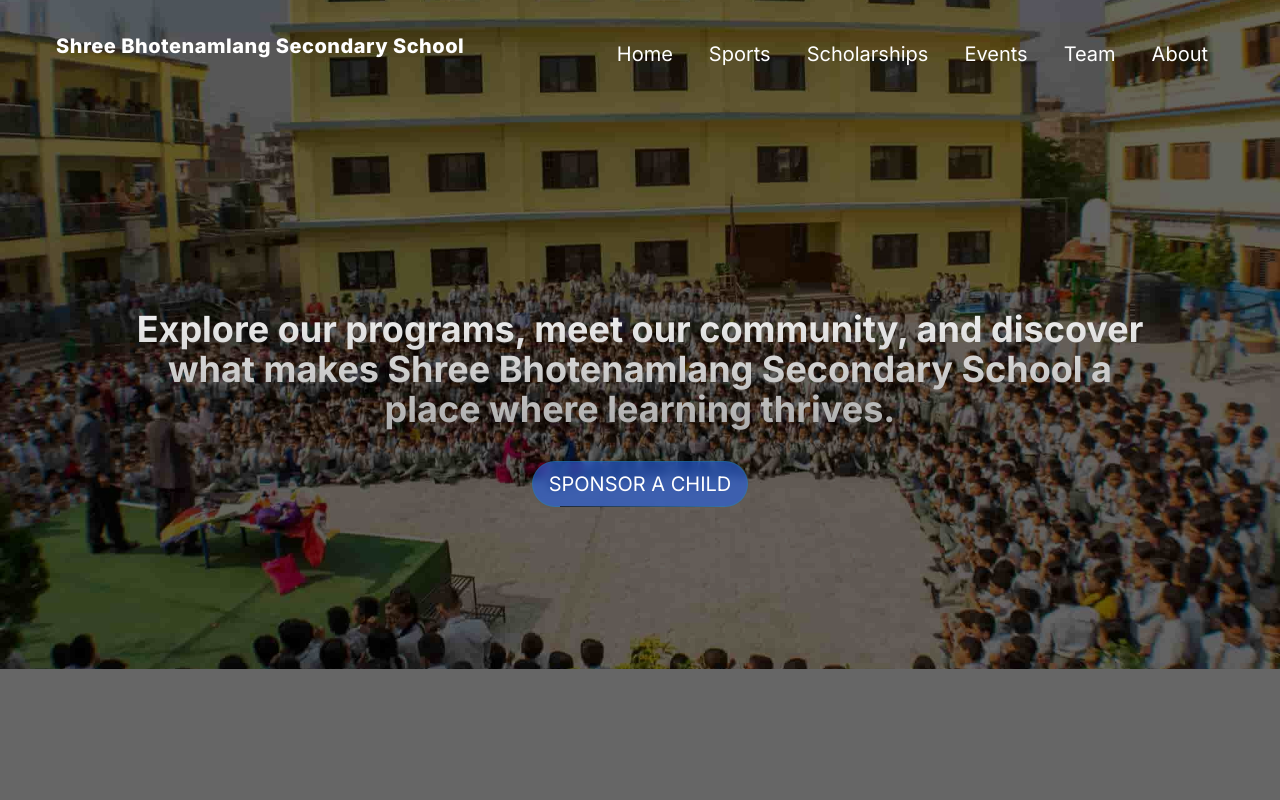
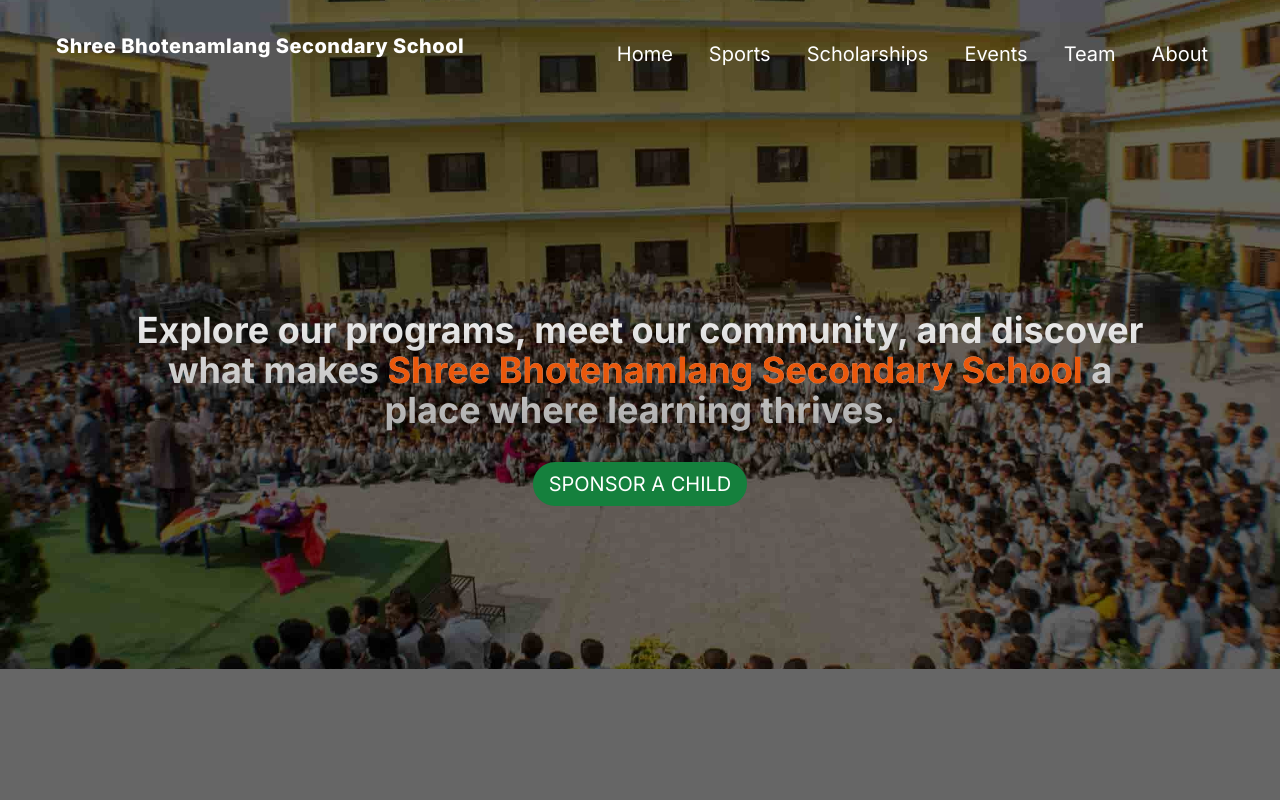
Before and after one commit to devhimal/shree-bhotenamlang-secondary-school, a Next.js app: page / in a window 1280 px wide. Shown: the top 800 px of the page. Built offline with nearby package versions, Linux system fonts and the light colour scheme.

Commit message:
fix: color updated

```diff
--- a/src/app/components/molecules/HeroSection/Hero.tsx
+++ b/src/app/components/molecules/HeroSection/Hero.tsx
@@ -28,11 +28,14 @@ const Hero = () => {
       >
         <motion.p className="font-bold text-xl md:text-3xl lg:text-4xl text-center bg-clip-text text-transparent bg-gradient-to-b from-neutral-50 to-neutral-400 py-4">
           Explore our programs, meet our community, and discover what makes
-          Shree Bhotenamlang Secondary School a place where learning thrives.
+          <span className="text-orange-600">
+            {" "}
+            Shree Bhotenamlang Secondary School
+          </span>{" "}
+          a place where learning thrives.
         </motion.p>
-        <button className="px-4 py-2 backdrop-blur-sm border text-xs md:text-md lg:text-xl bg-blue-600/60 border-emerald-500/20 text-white mx-auto text-center rounded-full relative mt-4">
+        <button className="px-4 py-2 backdrop-blur-sm text-xs md:text-md lg:text-xl bg-green-700  text-white mx-auto text-center rounded-full relative mt-4">
           <span className="uppercase">Sponsor a child</span>
-          <div className="absolute inset-x-0  h-px -bottom-px bg-gradient-to-r w-3/4 mx-auto from-transparent via-emerald-500 to-transparent" />
         </button>
       </motion.div>
     </ImagesSlider>
```
